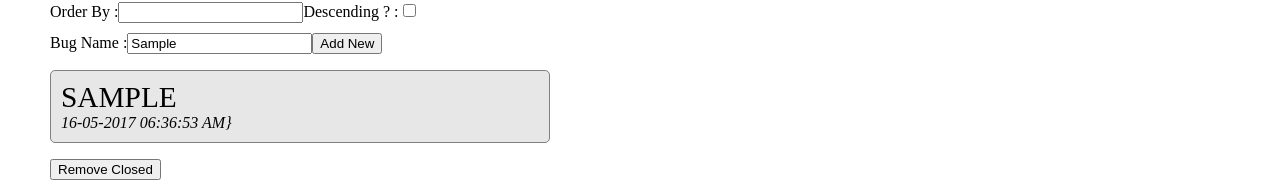
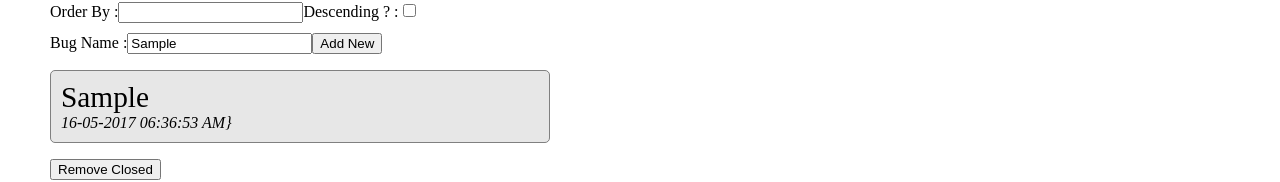
Before and after one commit to GBspace/Angular-2.0, an Angular app in the folder SelfLearning/Angular2.0-Magesh/BugTracker/: page / in a window 1280 px wide. Both pictures are taken after typing "Sample" into the empty fields and a click on the button "Add New". Shown: the part 132-314 px from the top of the page. Built offline with nearby package versions, Linux system fonts and the light colour scheme.

Commit message:
Customized pipes i.e transformation to UI data

```diff
--- a/SelfLearning/Angular2.0-Magesh/BugTracker/src/app/app.module.ts
+++ b/SelfLearning/Angular2.0-Magesh/BugTracker/src/app/app.module.ts
@@ -5,11 +5,13 @@ import { HttpModule } from '@angular/http';
 import { AppComponent } from './app.component';
 import { BugTrackerComponent } from './bug-tracker-components/bugTracker.component';
 import { BugOperationService } from './bug-tracker-components/services/BugOperation.service';
+import { TrimTextPipe } from './bug-tracker-components/pipes/trimText.pipe';
 
 @NgModule({
   declarations: [
     AppComponent,
-    BugTrackerComponent
+    BugTrackerComponent,
+    TrimTextPipe
   ],
   imports: [
     BrowserModule,
--- a/SelfLearning/Angular2.0-Magesh/BugTracker/src/app/bug-tracker-components/bug-tracker.component.html
+++ b/SelfLearning/Angular2.0-Magesh/BugTracker/src/app/bug-tracker-components/bug-tracker.component.html
@@ -20,7 +20,7 @@
 		<section class="list">
 			<ol>
 				<li *ngFor="let bug of bugs">
-					<span class="bugname" (click) = "onBugClick(bug)" [ngClass] = "{closed : bug.isClosed}">{{bug.name | uppercase}}</span>
+					<span class="bugname" (click) = "onBugClick(bug)" [ngClass] = "{closed : bug.isClosed}">{{bug.name | trimText}}</span>
                    <div class="datetime">{{bug.createdAt | date:'dd-MM-yyyy hh:mm:ss a'}}}</div>
 				</li>
 
--- /dev/null
+++ b/SelfLearning/Angular2.0-Magesh/BugTracker/src/app/bug-tracker-components/pipes/trimText.pipe.ts
@@ -0,0 +1,9 @@
+import { Pipe, PipeTransform } from '@angular/core';
+@Pipe({
+    name : 'trimText'
+})
+export class TrimTextPipe implements PipeTransform{
+    transform( data : string , trimLen : number = 30) : string {
+        return data.length < trimLen ? data : data.substring(0,trimLen) + '...';
+    }
+}
```
